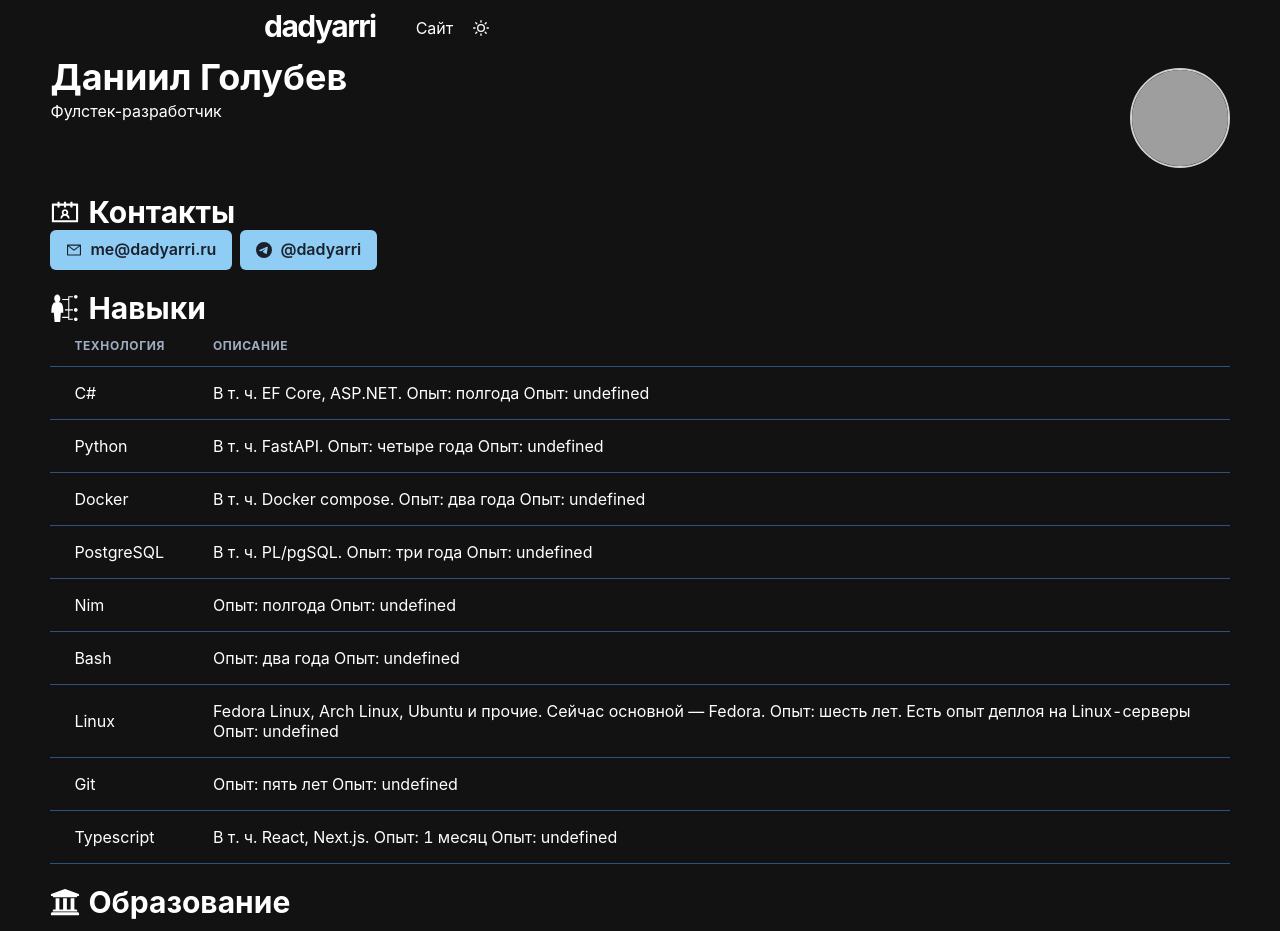
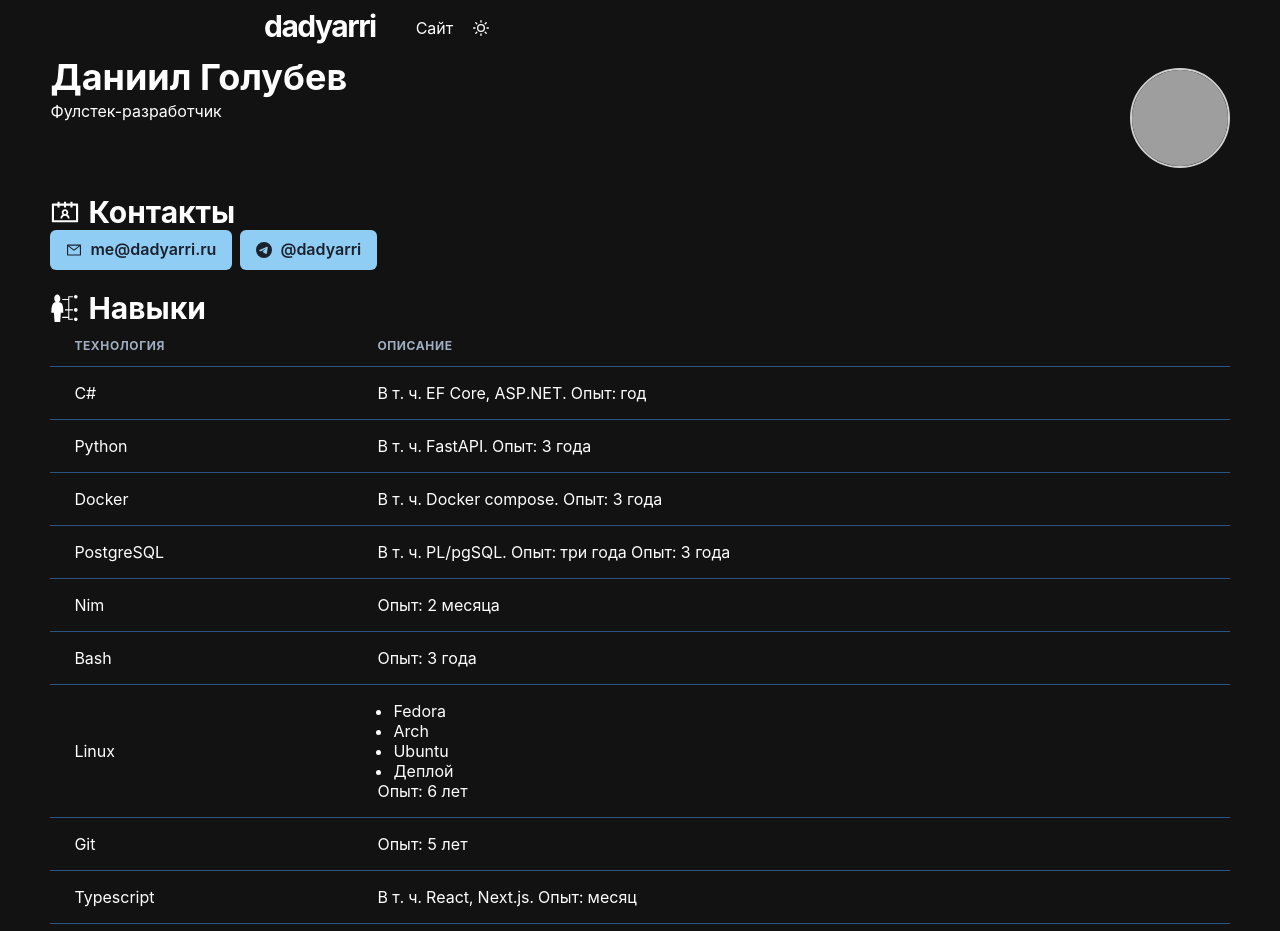
Before and after one commit to dadyarri/cv, a Next.js app: page / in a window 1280 px wide. Shown: the top 931 px of the page. Built offline with nearby package versions, Linux system fonts and the light colour scheme; grey boxes are pictures that could not be loaded.

Commit message:
add relative dates in experience

```diff
--- a/components/resume.tsx
+++ b/components/resume.tsx
@@ -10,16 +10,30 @@ import {
     Text,
     UnorderedList,
 } from "@chakra-ui/react";
-import { AiOutlineContacts, AiOutlineMail } from "react-icons/ai";
-import { BsTelegram } from "react-icons/bs";
-import { FaUniversity } from "react-icons/fa";
-import { CgWorkAlt } from "react-icons/cg";
-import { GiSkills } from "react-icons/gi";
+import {AiOutlineContacts, AiOutlineMail} from "react-icons/ai";
+import {BsTelegram} from "react-icons/bs";
+import {FaUniversity} from "react-icons/fa";
+import {CgWorkAlt} from "react-icons/cg";
+import {GiSkills} from "react-icons/gi";
 import SkillRow from "./skill-row";
 import SkillTable from "./skill-table";
-import { BioCard } from "./bio-card";
+import {BioCard} from "./bio-card";
+import moment from "moment";
+import "moment/locale/ru";
 
 const Resume = () => {
+
+    moment().locale("ru");
+    const dotnetExp = moment("01092021", "DDMMYYYY").fromNow(true);
+    const pythonExp = moment("15102019", "DDMMYYYY").fromNow(true);
+    const dockerExp = moment("20022020", "DDMMYYYY").fromNow(true);
+    const pgExp = moment("10122019", "DDMMYYYY").fromNow(true);
+    const nimExp = moment("12062022", "DDMMYYYY").fromNow(true);
+    const bashExp = moment("30082019", "DDMMYYYY").fromNow(true);
+    const linuxExp = moment("05072016", "DDMMYYYY").fromNow(true);
+    const gitExp = moment("13102017", "DDMMYYYY").fromNow(true);
+    const tsExp = moment("12072022", "DDMMYYYY").fromNow(true);
+
     return (
         <Box>
             <Box display={"flex"}>
@@ -45,29 +59,29 @@ const Resume = () => {
             </Box>
             <Box my={5}>
                 <HStack spacing={2}>
-          <AiOutlineContacts size={30} />
+                    <AiOutlineContacts size={30}/>
                     <Heading as={"h2"} fontSize={"30px"}>
                         Контакты
                     </Heading>
                 </HStack>
                 <Box display={"flex"}>
                     <HStack>
-            <Button leftIcon={<AiOutlineMail />}>
+                        <Button leftIcon={<AiOutlineMail/>}>
                             <Show breakpoint={"print"}>E-mail: </Show>
                             me@dadyarri.ru
-              <LinkOverlay href={"mailto:me@dadyarri.ru"} />
+                            <LinkOverlay href={"mailto:me@dadyarri.ru"}/>
                         </Button>
-            <Button leftIcon={<BsTelegram />}>
+                        <Button leftIcon={<BsTelegram/>}>
                             <Show breakpoint={"print"}>Telegram: </Show>
                             @dadyarri
-              <LinkOverlay href={"https://t.me/dadyarri"} />
+                            <LinkOverlay href={"https://t.me/dadyarri"}/>
                         </Button>
                     </HStack>
                 </Box>
             </Box>
             <Box my={5}>
                 <HStack spacing={2}>
-          <GiSkills size={30} />
+                    <GiSkills size={30}/>
                     <Heading as={"h2"} fontSize={"30px"}>
                         Навыки
                     </Heading>
@@ -76,39 +90,52 @@ const Resume = () => {
                     <SkillTable>
                         <SkillRow
                             technology={"C#"}
-              description={"В т. ч. EF Core, ASP.NET. Опыт: полгода"}
+                            description={"В т. ч. EF Core, ASP.NET."}
+                            experience={dotnetExp}
                         />
                         <SkillRow
                             technology={"Python"}
-              description={"В т. ч. FastAPI. Опыт: четыре года"}
+                            description={"В т. ч. FastAPI."}
+                            experience={pythonExp}
                         />
                         <SkillRow
                             technology={"Docker"}
-              description={"В т. ч. Docker compose. Опыт: два года"}
+                            description={"В т. ч. Docker compose."}
+                            experience={dockerExp}
                         />
                         <SkillRow
                             technology={"PostgreSQL"}
                             description={"В т. ч. PL/pgSQL. Опыт: три года"}
+                            experience={pgExp}
                         />
-            <SkillRow technology={"Nim"} description={"Опыт: полгода"} />
-            <SkillRow technology={"Bash"} description={"Опыт: два года"} />
+                        <SkillRow technology={"Nim"}
+                                  experience={nimExp}/>
+                        <SkillRow technology={"Bash"}
+                                  experience={bashExp}/>
                         <SkillRow
                             technology={"Linux"}
-              description={
-                "Fedora Linux, Arch Linux, Ubuntu и прочие. Сейчас основной — Fedora. Опыт: шесть лет. Есть опыт деплоя на Linux-серверы"
-              }
-            />
-            <SkillRow technology={"Git"} description={"Опыт: пять лет"} />
+                            experience={linuxExp}
+                        >
+                            <UnorderedList>
+                                <ListItem>Fedora</ListItem>
+                                <ListItem>Arch</ListItem>
+                                <ListItem>Ubuntu</ListItem>
+                                <ListItem>Деплой</ListItem>
+                            </UnorderedList>
+                        </SkillRow>
+                        <SkillRow technology={"Git"}
+                                  experience={gitExp}/>
                         <SkillRow
                             technology={"Typescript"}
-              description={"В т. ч. React, Next.js. Опыт: 1 месяц"}
+                            description={"В т. ч. React, Next.js."}
+                            experience={tsExp}
                         />
                     </SkillTable>
                 </Box>
             </Box>
             <Box my={5}>
                 <HStack spacing={2}>
-          <FaUniversity size={30} />
+                    <FaUniversity size={30}/>
                     <Heading as={"h2"} fontSize={"30px"}>
                         Образование
                     </Heading>
@@ -121,7 +148,7 @@ const Resume = () => {
             </Box>
             <Box my={5}>
                 <HStack spacing={2}>
-          <CgWorkAlt size={30} />
+                    <CgWorkAlt size={30}/>
                     <Heading as={"h2"} fontSize={"30px"}>
                         Опыт
                     </Heading>
```
Lines whose indentation alone changed are shown as unchanged.
